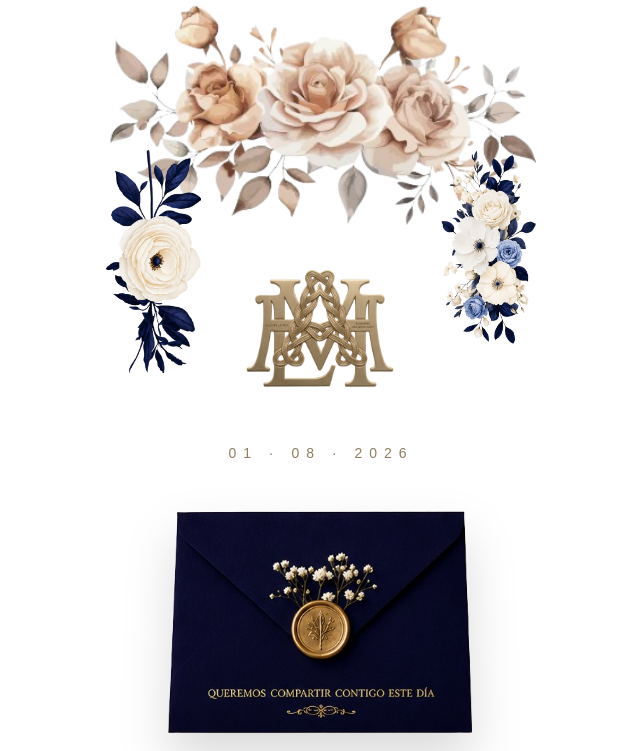
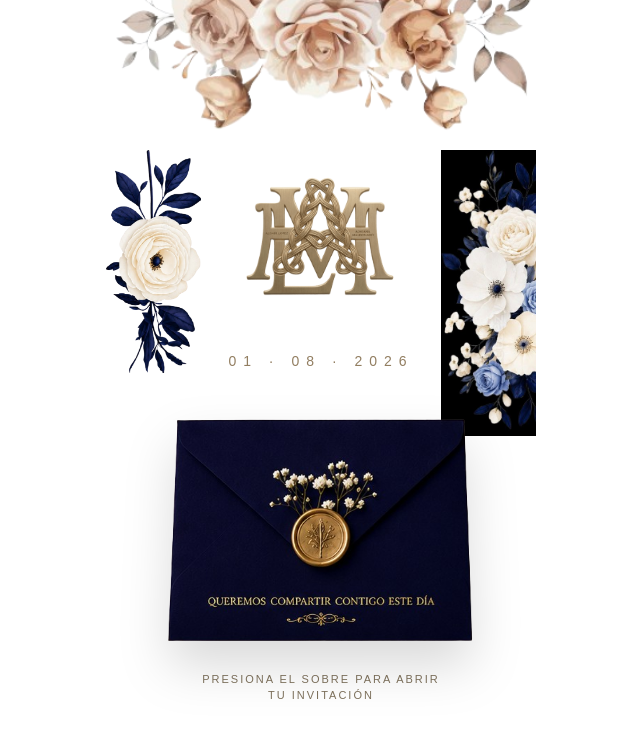
Before and after one commit to PinguinStore/a-a-boda2026, a Next.js app: page / in a window 1280 px wide. Shown: the top 751 px of the page, without its empty margins (319-959 px from the left). Built offline with nearby package versions, Linux system fonts and the light colour scheme.

Commit message:
Primera versión invitación boda

```diff
--- a/app/page.tsx
+++ b/app/page.tsx
@@ -23,7 +23,7 @@
     const allImages = [
       "/portada/top.png",
       "/portada/left.png",
-      "/portada/right.png",
+      "/portada/right.jpg",
       "/portada/bottom.png",
       "/portada/monograma.png",
       "/portada/sobre.png",
@@ -135,7 +135,7 @@
         />
 
         <Image
-          src="/portada/right.png"
+          src="/portada/right.jpg"
           alt=""
           width={120}
           height={300}
```
Also changed, not shown: public/portada/right.jpg (added), public/portada/top.png.
